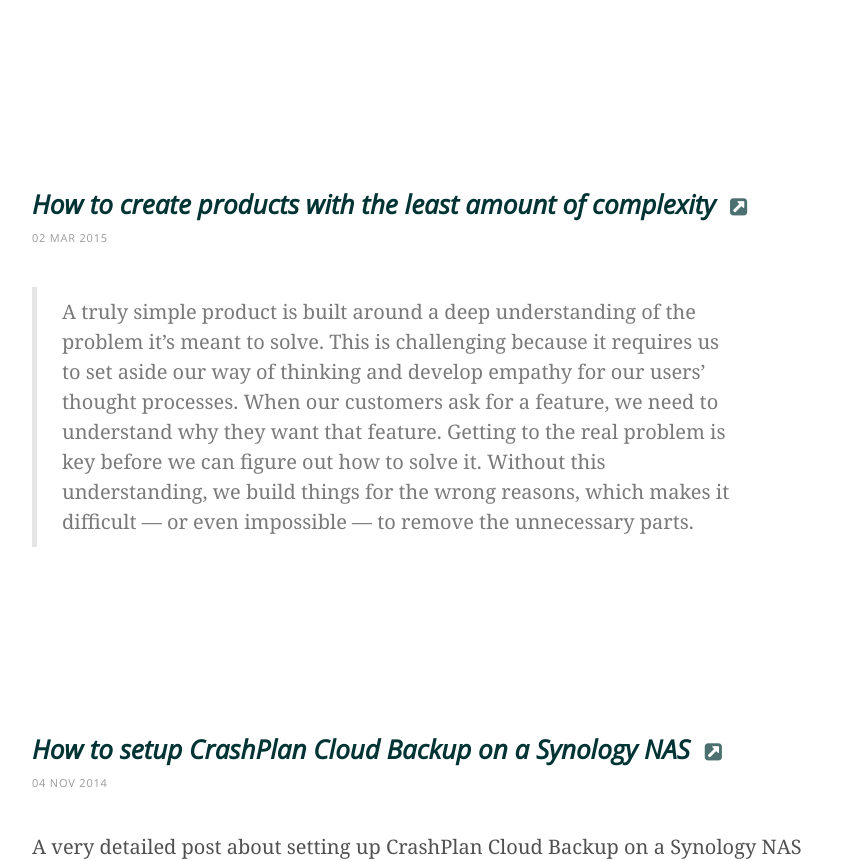
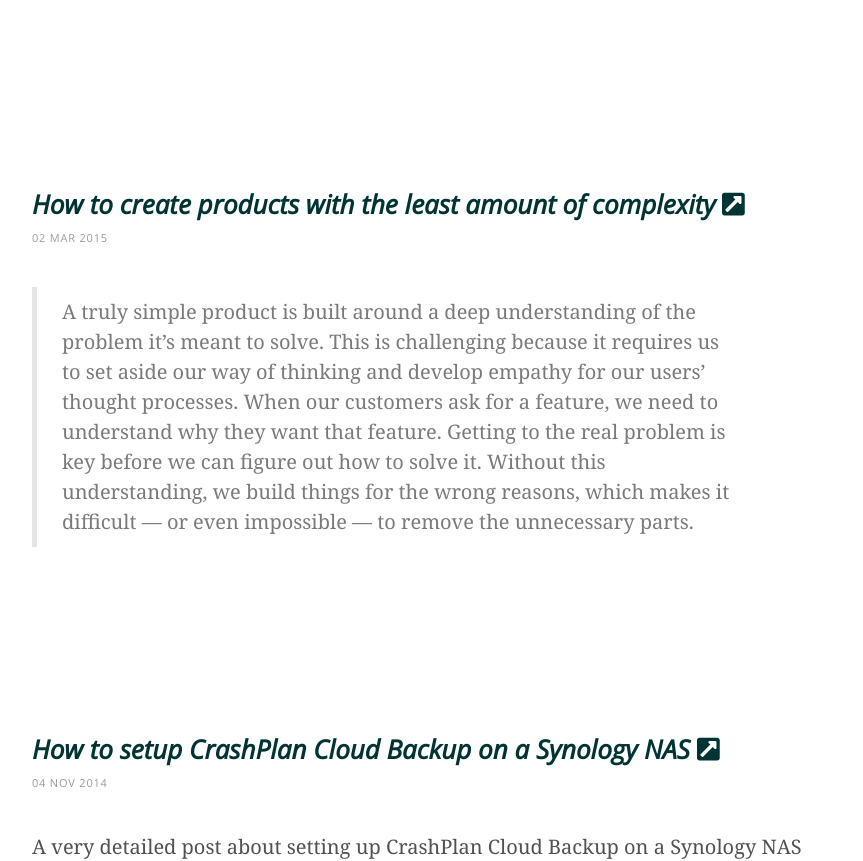
Before and after one commit to amelandri/amelandri.github.io, a Jekyll site: the page built from index.html, in a window 1280 px wide. Shown: the part 1729-2590 px from the top of the page, without its empty margins (208-1071 px from the left). Built offline with Jekyll 4.4.1, drawn with Linux system fonts in a browser that asks for light colours; nearby versions of some CDN libraries; the list of posts is cut into pages by our own code.

Commit message:
Updated font awesome

```diff
--- a/_includes/head.html
+++ b/_includes/head.html
@@ -20,7 +20,7 @@
   <link rel="stylesheet" href="{{ site.baseurl }}/public/css/lanyon.css">
   <link href="https://fonts.googleapis.com/css?family=Open+Sans:400,400i" rel="stylesheet">
 
-  <link rel="stylesheet" href="{{ site.baseurl }}/public/font-awesome/css/font-awesome.min.css">
+  <script defer src="https://use.fontawesome.com/releases/v5.0.6/js/all.js"></script>
 
 
   <!-- Icons -->
--- a/_includes/sidebar.html
+++ b/_includes/sidebar.html
@@ -24,7 +24,7 @@
         {% endif %}
       {% endif %}
     {% endfor %}
-
+    <a class="sidebar-nav-item" href="https://twitter.com/alemelandri">Twitter <i class="fab fa-twitter"></i></a>
   </nav>
 
 </div>
--- a/index.html
+++ b/index.html
@@ -12,7 +12,7 @@
 	{% if post.external-url == nil %}
 		<h1 class="post-title"><a href="{{ post.url }}">{{ post.title }}</a></h1>
 	{% else %}
-		<h1 class="post-title external-url"><a href="{{ post.external-url }}" target="_blank">{{ post.title }} <i class="fa fa-external-link-square" aria-hidden="true"></i></a></h1>
+		<h1 class="post-title external-url"><a href="{{ post.external-url }}" target="_blank">{{ post.title }} <i class="fas fa-external-link-square-alt"></i></a></h1>
 	{% endif %}
 
     <span class="post-date">{{ post.date | date_to_string }}</span>
```
